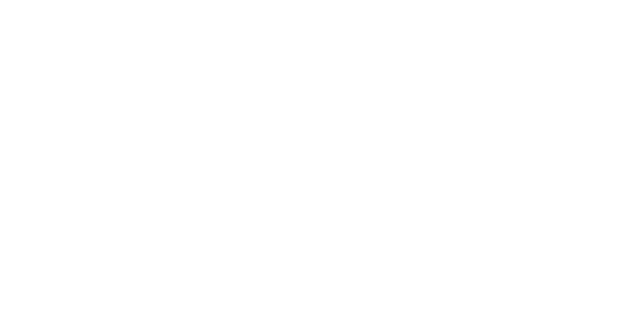
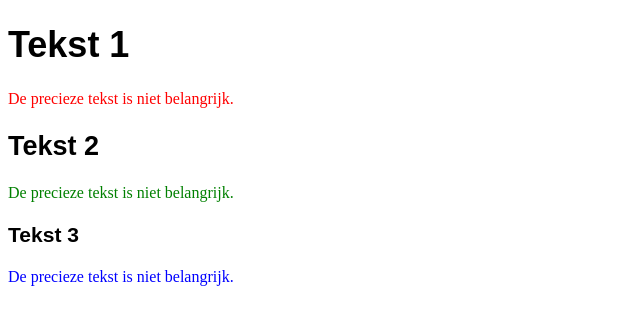
Before and after one commit to HanneGotelaere/webdevelopment, a plain HTML site: page labo_5/opdracht_6/styles/stijl.html in a window 1280 px wide. Shown: the whole page, without its empty margins (0-640 px from the left). Drawn offline with Linux system fonts and the light colour scheme.

Commit message:
initial commit

```diff
--- a/labo_5/opdracht_6/styles/stijl.html
+++ b/labo_5/opdracht_6/styles/stijl.html
@@ -5,6 +5,35 @@
     <title>Stijl</title>
 </head>
 <body>
-
+    <header>
+        <font face="Arial">
+        <font size="+1,8em">
+        <h1>Tekst 1</h1>
+        </font>
+        </font>
+    </header>
+            <font face="Times New Roman">
+            <font color="Red">
+            De precieze tekst is niet belangrijk.</font><br />
+            </font>
+    <header>
+        <font face="Arial">
+        <font size="+1,5em">
+        <h2>Tekst 2</h2>
+        </font>
+        </font>
+    </header>
+            <font face="Times New Roman">
+            <font color="Green">
+            De precieze tekst is niet belangrijk.</font> </font> <br />
+    <header>
+        <font face="Arial">
+        <font size="+1,4em">
+        <h3>Tekst 3</h3>
+        </font>
+        </font>
+    </header>
+            <font color="Blue">
+            De precieze tekst is niet belangrijk.</font> <br />
 </body>
 </html>
```
